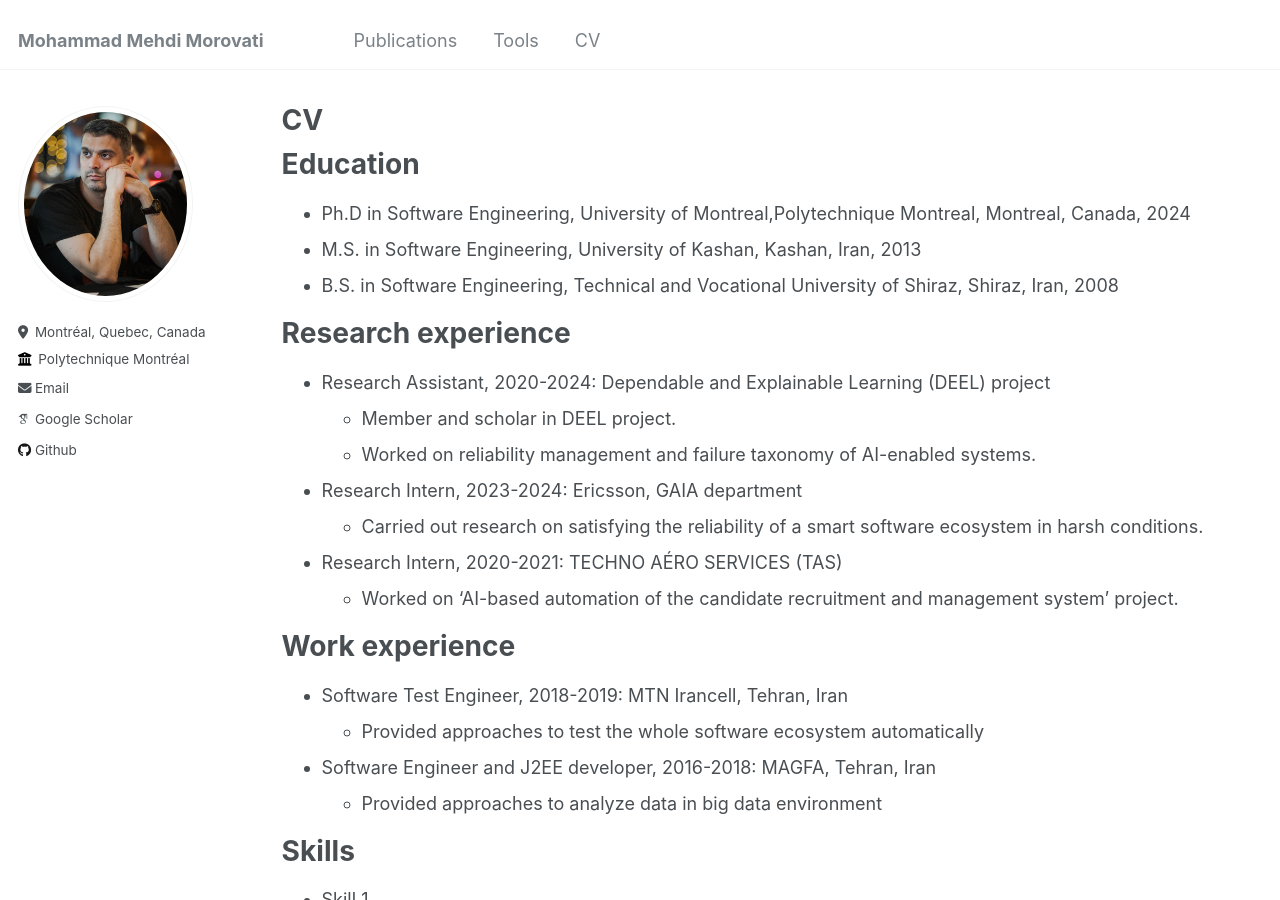
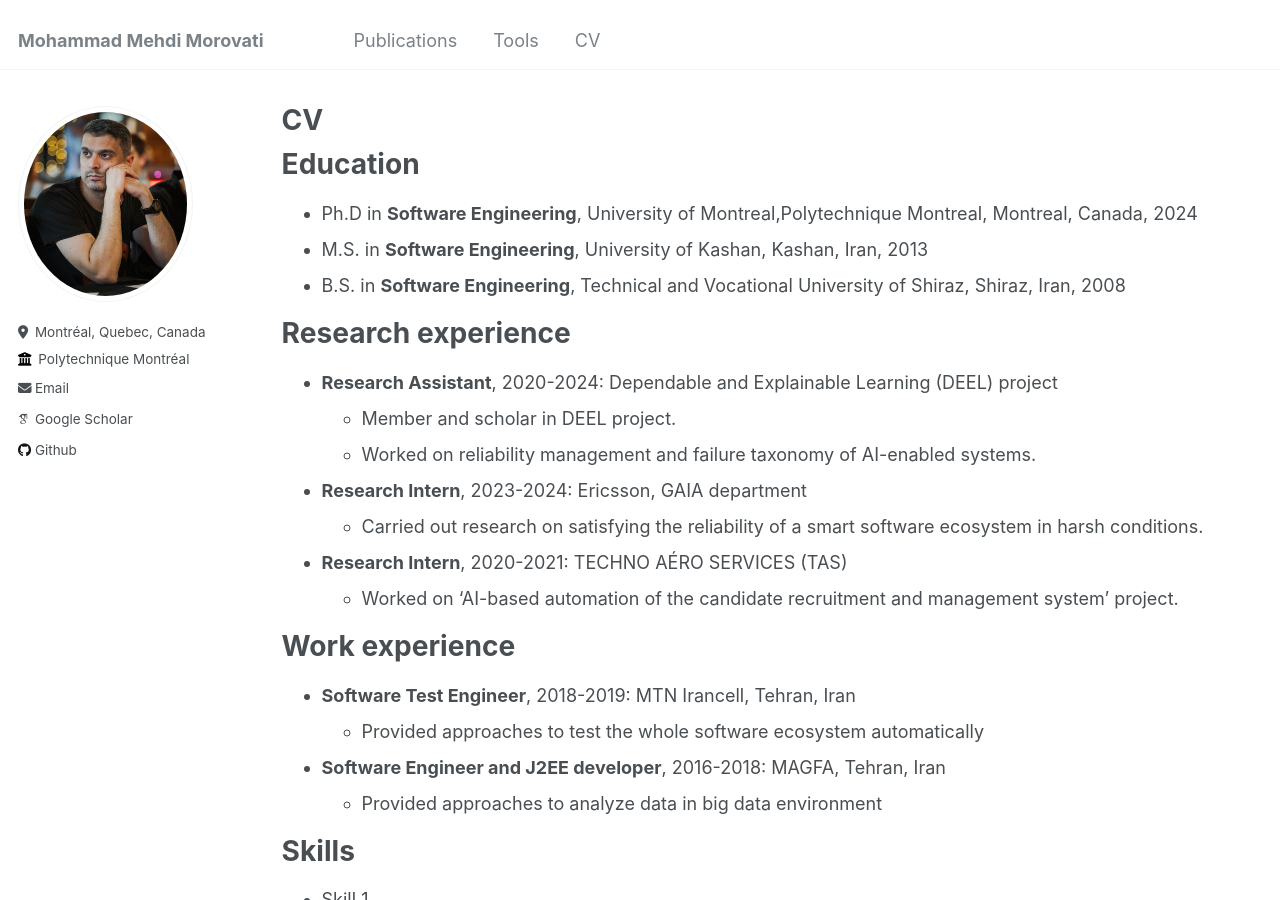
Before and after one commit to mehdi-morovati/mehdi-morovati.github.io, a Jekyll site: the page built from _pages/cv.md, in a window 1280 px wide and 900 px high. Built offline with Jekyll 4.4.1, drawn with Linux system fonts in a browser that asks for light colours; some web fonts are replaced.

Commit message:
Update cv.md

```diff
--- a/_pages/cv.md
+++ b/_pages/cv.md
@@ -11,28 +11,28 @@ redirect_from:
 
 Education
 ======
-* Ph.D in Software Engineering, University of Montreal,Polytechnique Montreal, Montreal, Canada, 2024
-* M.S. in Software Engineering, University of Kashan, Kashan, Iran, 2013
-* B.S. in Software Engineering, Technical and Vocational University of Shiraz, Shiraz, Iran, 2008
+* Ph.D in **Software Engineering**, University of Montreal,Polytechnique Montreal, Montreal, Canada, 2024
+* M.S. in **Software Engineering**, University of Kashan, Kashan, Iran, 2013
+* B.S. in **Software Engineering**, Technical and Vocational University of Shiraz, Shiraz, Iran, 2008
 
 Research experience
 ======
-* Research Assistant, 2020-2024: Dependable and Explainable Learning (DEEL) project
+* **Research Assistant**, 2020-2024: Dependable and Explainable Learning (DEEL) project
   * Member and scholar in DEEL project.
   * Worked on reliability management and failure taxonomy of AI-enabled systems.
 
-* Research Intern, 2023-2024: Ericsson, GAIA department
+* **Research Intern**, 2023-2024: Ericsson, GAIA department
   * Carried out research on satisfying the reliability of a smart software ecosystem in harsh conditions.
 
-* Research Intern, 2020-2021: TECHNO AÉRO SERVICES (TAS)
+* **Research Intern**, 2020-2021: TECHNO AÉRO SERVICES (TAS)
   * Worked on ‘AI-based automation of the candidate recruitment and management system’ project.
 
 Work experience
 ======
-* Software Test Engineer, 2018-2019: MTN Irancell, Tehran, Iran
+* **Software Test Engineer**, 2018-2019: MTN Irancell, Tehran, Iran
   * Provided approaches to test the whole software ecosystem automatically
 
-* Software Engineer and J2EE developer, 2016-2018: MAGFA, Tehran, Iran
+* **Software Engineer and J2EE developer**, 2016-2018: MAGFA, Tehran, Iran
   * Provided approaches to analyze data in big data environment
 
 Skills
```
